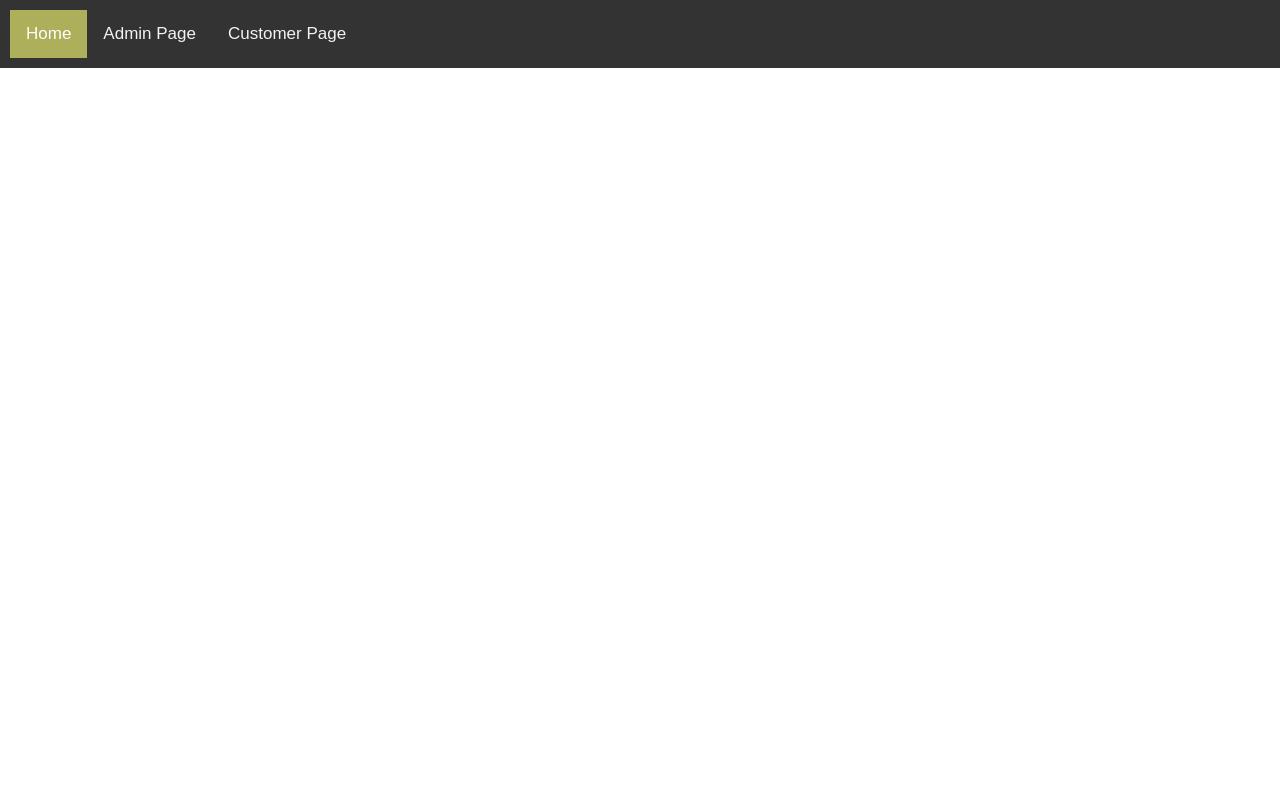
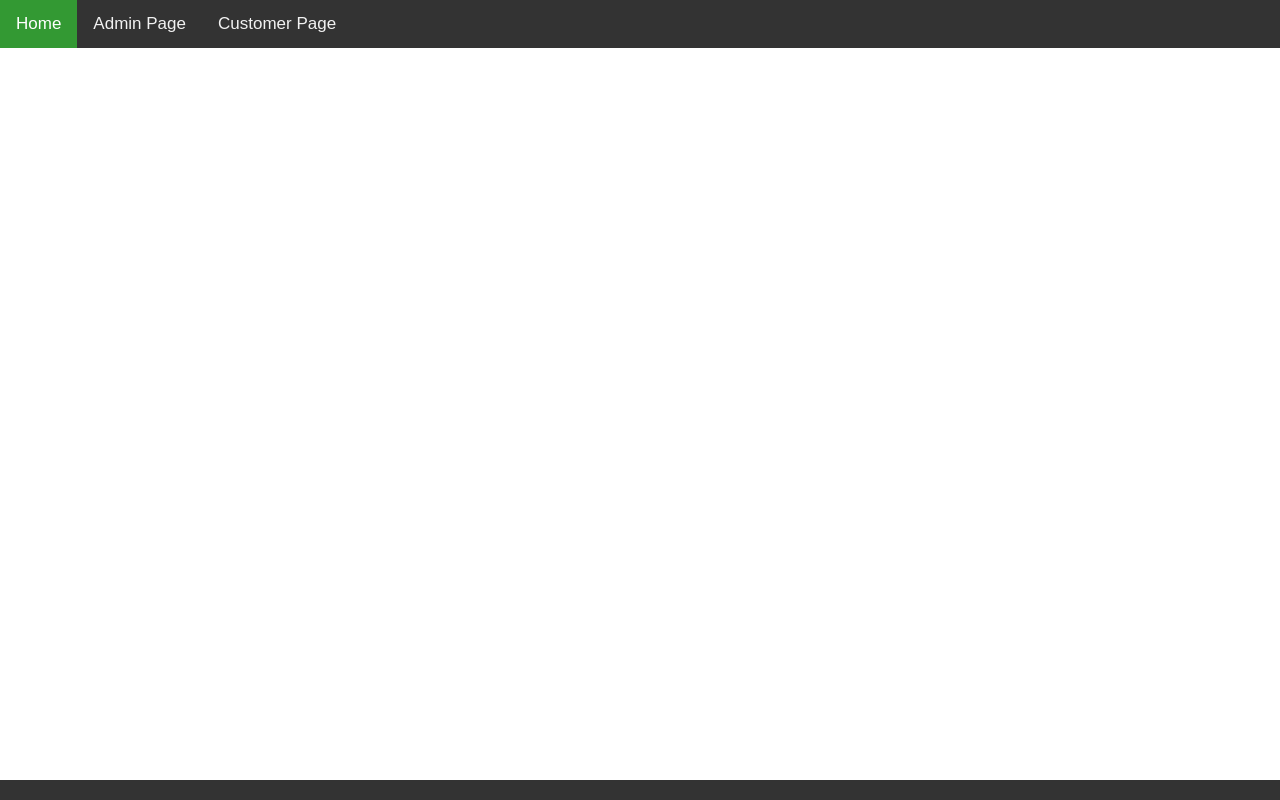
Before and after one commit to gsevkin/dinner_order_app, a React (Create React App) app in the folder client/: page / in a window 1280 px wide. Built offline with nearby package versions, Linux system fonts and the light colour scheme.

Commit message:
Footer added, info messages added

```diff
--- a/client/src/App.js
+++ b/client/src/App.js
@@ -8,16 +8,10 @@ class App extends Component {
   render() {
     return (
       <React.Fragment>
-        <div className="topnav" style={{ padding: '10px' }}>
-        <a className="active" onClick={(e) => window.location.assign("/CustomerPage")}>
-            Home
-          </a>
-          <a onClick={(e) => window.location.assign("/AdminPage")}>
-            Admin Page
-          </a>
-          <a onClick={(e) => window.location.assign("/CustomerPage")}>
-            Customer Page
-          </a>
+        <div className="topnav" style={{ padding: '0px' }}>
+          <a className="active" onClick={(e) => window.location.assign("/CustomerPage")}>Home</a>
+          <a onClick={(e) => window.location.assign("/AdminPage")}>Admin Page</a>
+          <a onClick={(e) => window.location.assign("/CustomerPage")}>Customer Page</a>
         </div>
         <Router>
           <div>
@@ -27,6 +21,9 @@ class App extends Component {
             </Switch>
           </div>
         </Router>
+        <div className="footer" style={{ padding: '10px' }}>
+          <a type="input" id="Footer" ></a>
+        </div>
       </React.Fragment>
     );
   }
--- /dev/null
+++ b/client/src/helper.js
@@ -0,0 +1,11 @@
+exports.setFooterMessage = (message, type) => {
+    var footer = document.getElementById("Footer");
+    footer.text = message;
+
+    if (type == 0) //success
+      footer.style.color = "green";
+    else if (type == 1) //error
+      footer.style.color = "red";
+    else if (type == 2) //warning
+      footer.style.color = "yellow";
+  };
--- a/client/src/items/navbar.css
+++ b/client/src/items/navbar.css
@@ -23,6 +23,16 @@ body {
 }
 
 .topnav a.active {
-  background-color: #AEAF5A;
+  background-color: #339933;
   color: white;
 }
+
+.footer {
+  position: fixed;
+  left: 0;
+  bottom: 0;
+  width: 100%;
+  background-color: #333;
+  color: white;
+  text-align: left;
+}
--- a/client/src/pages/CustomerPage.js
+++ b/client/src/pages/CustomerPage.js
@@ -1,6 +1,7 @@
 import React, {Component} from 'react';
 import axios from 'axios';
 import "../items/foodcard.css";
+import {setFooterMessage} from '../helper';
 
 class CustomerPage extends Component{
   state = {
@@ -66,12 +67,16 @@ class CustomerPage extends Component{
       ServeDate: ServeDate,
       PickupTime: PickupTime,
     });
+
+    if (idToBeAdded)
+      setFooterMessage(`Order Completed! You will `)
+
   };
 
   onFoodSelect = (dishName, dishID) =>{
     this.setState({ DishName: dishName });
     this.setState({ DishID: dishID });
-  }
+  };
 
   render() {
     const { data } = this.state;
--- a/client/src/pages/adminPage.js
+++ b/client/src/pages/adminPage.js
@@ -1,5 +1,6 @@
 import React, {Component} from 'react';
 import axios from 'axios';
+import {setFooterMessage} from '../helper';
 
 class AdminPage extends Component{
   //init state
@@ -9,7 +10,7 @@ class AdminPage extends Component{
     message: null,
     dishName: null,
     price: null,
-    serveDate: null,
+    serveDate: Date.now(),
     intervalIsSet: false,
     idToDelete: null,
     idToUpdate: null,
@@ -53,6 +54,9 @@ class AdminPage extends Component{
       dishName: dishName,
       serveDate: serveDate
     });
+
+    if(idToBeAdded != null)
+      setFooterMessage(`Item Added! ${dishName}will be served on ${serveDate}`, 0);
   };
 
   deleteFromDB = (idTodelete) => {
@@ -64,12 +68,21 @@ class AdminPage extends Component{
       }
     });
 
+    if(objIdToDelete == null)
+    {
+      setFooterMessage(`ID: ${idTodelete} couldn't found!`, 1);
+      return;
+    }
+    else
+      setFooterMessage(`ID: ${idTodelete} found and deleted!`, 0);
+
     axios.delete('http://localhost:3001/api/admin/deleteData', {
       data: {
         id: objIdToDelete,
       },
     });
   };
+
 
   // here is our UI
   // it is easy to understand their functions when you
@@ -107,7 +120,7 @@ class AdminPage extends Component{
           <input
             type="date"
             onChange={(e) => this.setState({ serveDate: e.target.value })}
-            placeholder="Date"
+            value={this.state.serveDate}
             style={{ width: '200px' }}
           />
         </div>
@@ -146,6 +159,7 @@ class AdminPage extends Component{
                 </li>
               ))}
         </ul>
+        <br /><br />
       </div>
     );
   }
```
